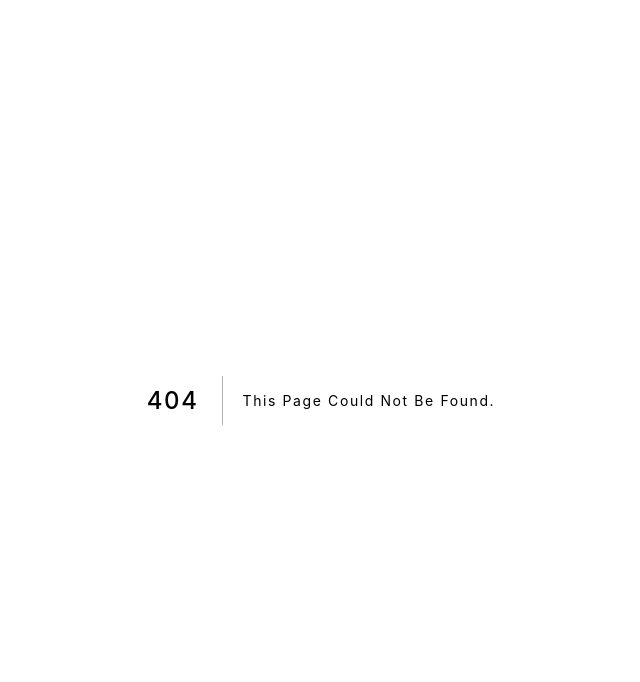
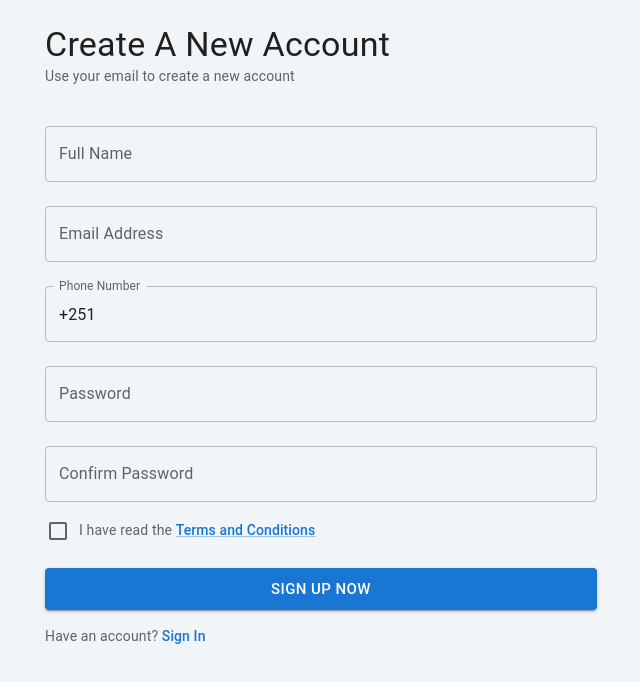
Before and after one commit to khilkovetsmykhailo/ERP-frontend, a Next.js app in the folder erp/: page /register in a window 1280 px wide. Before the commit this address had no page. Shown: the top 682 px of the page, without its empty margins (319-959 px from the left). Built offline with nearby package versions, Linux system fonts and the light colour scheme.

Commit message:
sign up MUI

```diff
--- /dev/null
+++ b/erp/pages/register.js
@@ -0,0 +1,261 @@
+import Head from 'next/head';
+import NextLink from 'next/link';
+import Router from 'next/router';
+import { useFormik } from 'formik';
+import * as Yup from 'yup';
+import {
+  Box,
+  Button,
+  Checkbox,
+  Container,
+  FormHelperText,
+  Link,
+  TextField,
+  Typography
+} from '@mui/material';
+import MuiPhoneInput from 'material-ui-phone-number';
+import ArrowBackIcon from '@mui/icons-material/ArrowBack';
+
+const Register = () => {
+  const formik = useFormik({
+    initialValues: {
+      email: '',
+      fullname: '',
+      phonenumber:'+251',
+      password: '',
+      confirmpassword: '',
+      policy: false
+    },
+    validationSchema: Yup.object({
+      email: Yup
+        .string()
+        .email('Must be a valid email')
+        .max(255)
+        .required(
+          'Email is required'),
+      fullname: Yup
+        .string()
+        .max(255)
+        .required('Full name is required'),
+      phonenumber: Yup
+        .string()
+        .max(255)
+        .required('Phone Number is required'),
+      password: Yup
+        .string()
+        .max(255)
+        .required('Password is required'),
+        confirmpassword: Yup
+        .string()
+        .max(255)
+        .required('Please confirmPassword '),
+      policy: Yup
+        .boolean()
+        .oneOf(
+          [true],
+          'This field must be checked'
+        )
+    }),
+    // onSubmit: () => {
+    //   Router
+    //     .push('/')
+    //     .catch(console.error);
+    // }
+    onSubmit: values => {
+      console.log(JSON.stringify(values, null, 2))
+      fetch("http://localhost:5000/api/auth/signup", {
+          method: "POST",
+          headers: {"Content-Type": "application/json"},
+          body: JSON.stringify(values, null, 2)
+          })
+      .then((response) => response.json())
+      .then(data => {
+          //handle data
+          console.log(data);
+
+        if( data.message !== "User signup is succcessful"){
+          alert("Incorrect Data")
+        }
+        else Router.push("/");
+        })
+        .catch(error => {
+          //handle error
+        });
+
+  },
+  });
+
+  return (
+    <>
+      <Head>
+        <title>
+          Register | ERP
+        </title>
+      </Head>
+      <Box
+        component="main"
+        sx={{
+          alignItems: 'center',
+          display: 'flex',
+          flexGrow: 1,
+          minHeight: '100%'
+        }}
+      >
+        <Container maxWidth="sm">
+
+          <form onSubmit={formik.handleSubmit}>
+            <Box sx={{ my: 3 }}>
+              <Typography
+                color="textPrimary"
+                variant="h4"
+              >
+                Create a new account
+              </Typography>
+              <Typography
+                color="textSecondary"
+                gutterBottom
+                variant="body2"
+              >
+                Use your email to create a new account
+              </Typography>
+            </Box>
+            <TextField
+              error={Boolean(formik.touched.fullname && formik.errors.fullname)}
+              fullWidth
+              helperText={formik.touched.fullname && formik.errors.fullname}
+              label="Full Name"
+              margin="normal"
+              name="fullname"
+              onBlur={formik.handleBlur}
+              onChange={formik.handleChange}
+              value={formik.values.fullname}
+              variant="outlined"
+            />
+            <TextField
+              error={Boolean(formik.touched.email && formik.errors.email)}
+              fullWidth
+              helperText={formik.touched.email && formik.errors.email}
+              label="Email Address"
+              margin="normal"
+              name="email"
+              onBlur={formik.handleBlur}
+              onChange={formik.handleChange}
+              type="email"
+              value={formik.values.email}
+              variant="outlined"
+            />
+            <TextField
+              error={Boolean(formik.touched.phonenumber && formik.errors.phonenumber)}
+              helperText={formik.touched.phonenumber && formik.errors.phonenumber}
+              // defaultCountry={'et'}
+              name="phonenumber"
+              margin="normal"
+              label="Phone Number"
+              onBlur={formik.handleBlur}
+              onChange={formik.handleChange}
+              fullWidth
+              type="tel"
+              value={formik.values.phonenumber}
+              variant="outlined"
+            />
+            <TextField
+              error={Boolean(formik.touched.password && formik.errors.password)}
+              fullWidth
+              helperText={formik.touched.password && formik.errors.password}
+              label="Password"
+              margin="normal"
+              name="password"
+              onBlur={formik.handleBlur}
+              onChange={formik.handleChange}
+              type="password"
+              value={formik.values.password}
+              variant="outlined"
+            />
+             <TextField
+              error={Boolean(formik.touched.confirmpassword && formik.errors.confirmpassword)}
+              fullWidth
+              helperText={formik.touched.confirmpassword && formik.errors.confirmpassword}
+              label="Confirm Password"
+              margin="normal"
+              name="confirmpassword"
+              onBlur={formik.handleBlur}
+              onChange={formik.handleChange}
+              type="password"
+              value={formik.values.confirmpassword}
+              variant="outlined"
+            />
+            <Box
+              sx={{
+                alignItems: 'center',
+                display: 'flex',
+                ml: -1
+              }}
+            >
+              <Checkbox
+                checked={formik.values.policy}
+                name="policy"
+                onChange={formik.handleChange}
+              />
+              <Typography
+                color="textSecondary"
+                variant="body2"
+              >
+                I have read the
+                {' '}
+                <NextLink
+                  href="#"
+                  passHref
+                >
+                  <Link
+                    color="primary"
+                    underline="always"
+                    variant="subtitle2"
+                  >
+                    Terms and Conditions
+                  </Link>
+                </NextLink>
+              </Typography>
+            </Box>
+            {Boolean(formik.touched.policy && formik.errors.policy) && (
+              <FormHelperText error>
+                {formik.errors.policy}
+              </FormHelperText>
+            )}
+            <Box sx={{ py: 2 }}>
+              <Button
+                color="primary"
+                disabled={formik.isSubmitting}
+                fullWidth
+                size="large"
+                type="submit"
+                variant="contained"
+              >
+                Sign Up Now
+              </Button>
+            </Box>
+            <Typography
+              color="textSecondary"
+              variant="body2"
+            >
+              Have an account?
+              {' '}
+              <NextLink
+                href="/login"
+                passHref
+              >
+                <Link
+                  variant="subtitle2"
+                  underline="hover"
+                >
+                  Sign In
+                </Link>
+              </NextLink>
+            </Typography>
+          </form>
+        </Container>
+      </Box>
+    </>
+  );
+};
+
+export default Register;
```
